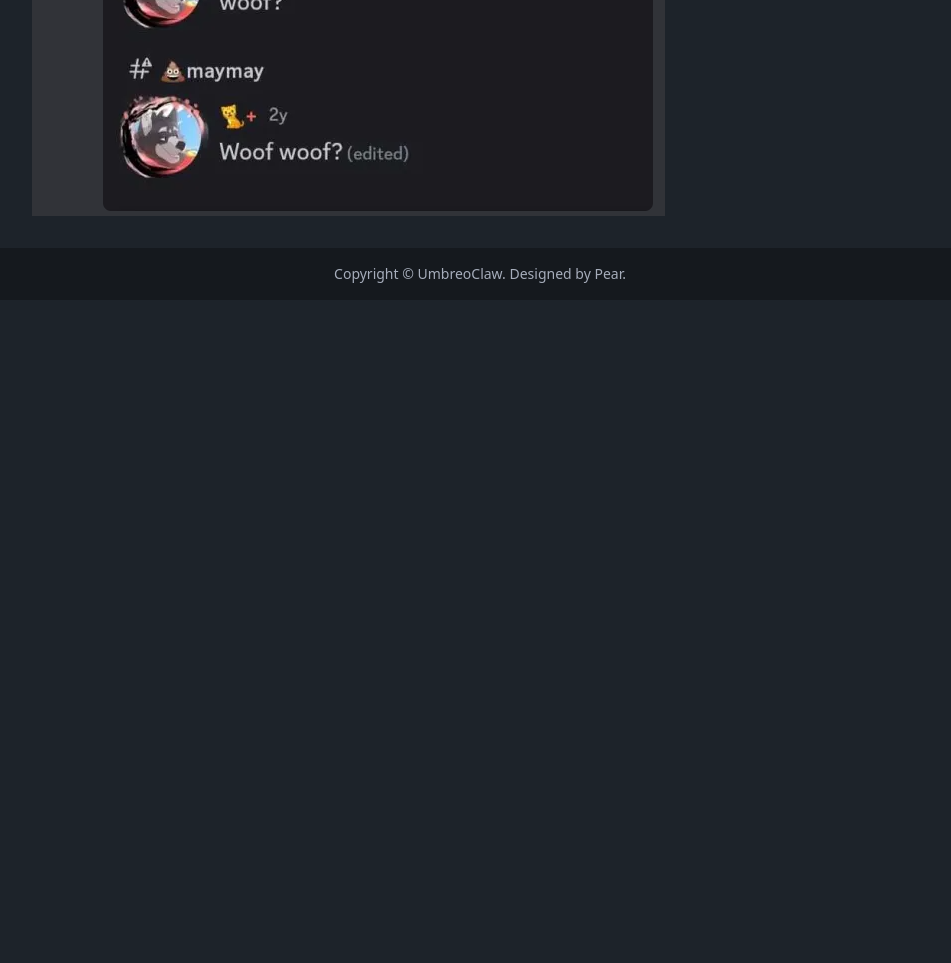
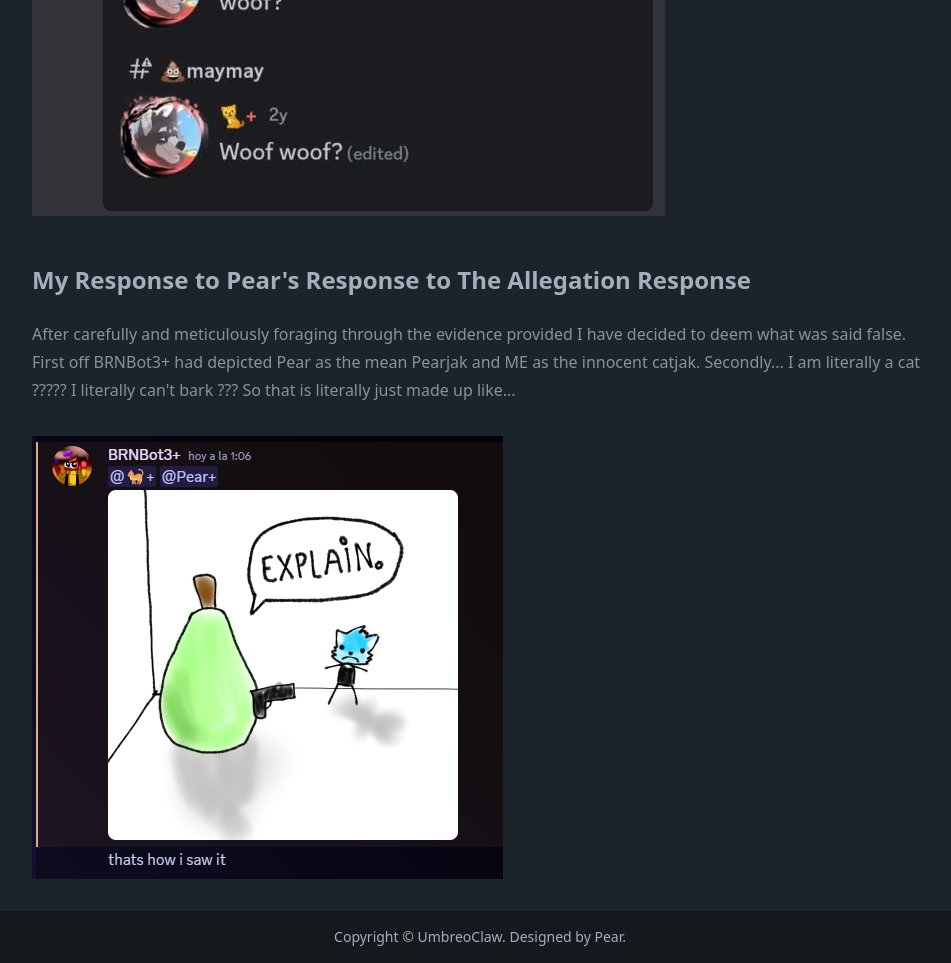
Before and after one commit to UmbreoClaw/MyWebsite, an Eleventy site: page src/allegations/index.html in a window 1280 px wide. Shown: the part 853-1816 px from the top of the page, without its empty margins (160-1111 px from the left). Before the commit the page ends 1153 px from the top, so only its background shows below. Built offline with nearby package versions, Linux system fonts and the light colour scheme; Eleventy itself is replaced by a stand-in of ours; files that its build step writes are made by us from their sources.

Commit message:
Things are getting spicy bois. (counterclaiming pear)
GET DRIED!

```diff
--- a/src/allegations/index.html
+++ b/src/allegations/index.html
@@ -24,5 +24,10 @@ description: First and foremost, I need to address the allegations presented to
       <p>After reading over the response, I have to say that this is false. I've attached a piece of irrefutable evidence that says otherwise. This evidence was uncovered by BRNBot3+, whose bravery and persistence I applaud. Signed and verified by Pear on the 22nd September 2024.</p>
       <img src="{{ '/assets/img/counterevidence.png' | url }}" alt="">
     </section>
+    <section>
+      <h2>My Response to Pear's Response to The Allegation Response</h2>
+      <p>After carefully and meticulously foraging through the evidence provided I have decided to deem what was said false. First off BRNBot3+ had depicted Pear as the mean Pearjak and ME as the innocent catjak. Secondly... I am literally a cat ????? I literally can't bark ??? So that is literally just made up like...</p>
+      <img src="{{ '/assets/img/propaganda.png' | url }}" alt="">
+    </section>
   </main>
 </div>
```
Also changed, not shown: src/assets/img/propaganda.png (added).
